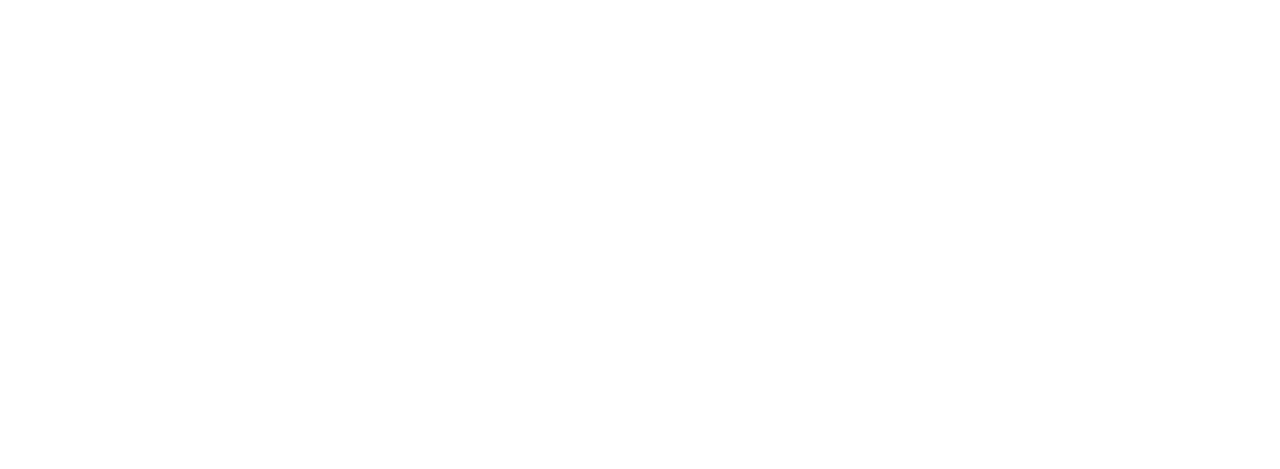
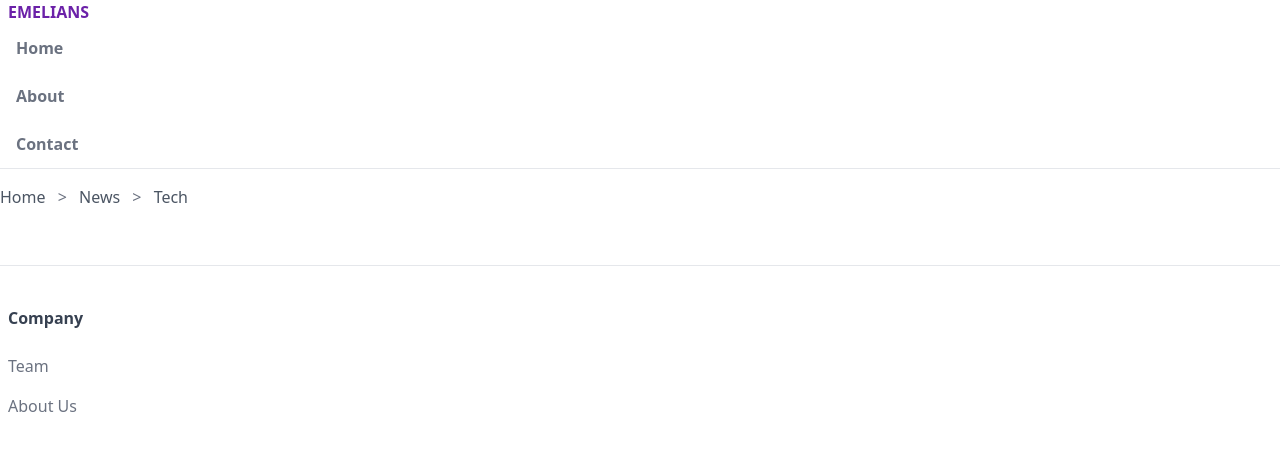
Before and after one commit to AndreyEmelianov/Static-News-Page-Tailwind, a website: page index.html in a window 1280 px wide. Drawn offline with Linux system fonts and the light colour scheme.

Commit message:
набрасал шаблок хедера маина и футера

```diff
--- a/index.html
+++ b/index.html
@@ -6,5 +6,43 @@
     <link rel="stylesheet" href="/public/styles.css" />
     <title>Tailwind</title>
   </head>
-  <body></body>
+  <body>
+    <!-- header -->
+    <header class="px-2 border-b">
+      <a class="uppercase font-bold text-purple-800" href="#">Emelians</a>
+      <nav>
+        <ul class="text-gray-500 font-semibold">
+          <li><a class="inline-block py-3 px-2" href="#">Home</a></li>
+          <li><a class="inline-block py-3 px-2" href="#">About</a></li>
+          <li><a class="inline-block py-3 px-2" href="#">Contact</a></li>
+        </ul>
+      </nav>
+    </header>
+
+    <main>
+      <!-- breadcrumbs -->
+      <div>
+        <div class="py-4 overflow-y-auto whitespace-nowrap">
+          <a class="text-gray-600" href="#">Home</a>
+          <span class="mx-2 text-gray-500">&gt;</span>
+          <a class="text-gray-600" href="#">News</a>
+          <span class="mx-2 text-gray-500">&gt;</span>
+          <a class="text-gray-600" href="#">Tech</a>
+        </div>
+      </div>
+    </main>
+
+    <!-- footer -->
+    <footer class="border-t mt-10 py-10 px-2">
+      <div>
+        <div>
+          <h6 class="font-semibold text-gray-700 mb-4">Company</h6>
+          <ul>
+            <li><a class="inline-block text-gray-500 py-2" href="#">Team</a></li>
+            <li><a class="inline-block text-gray-500 py-2" href="#">About Us</a></li>
+          </ul>
+        </div>
+      </div>
+    </footer>
+  </body>
 </html>
--- a/package.json
+++ b/package.json
@@ -5,7 +5,7 @@
   "main": "index.js",
   "scripts": {
     "test": "echo \"Error: no test specified\" && exit 1",
-    "build": "tailwindcss build -i src/main.css -o public/styles.css"
+    "build": "tailwindcss build -i src/main.css -o public/styles.css --watch"
   },
   "repository": {
     "type": "git",
```
Also changed, not shown: public/styles.css.
